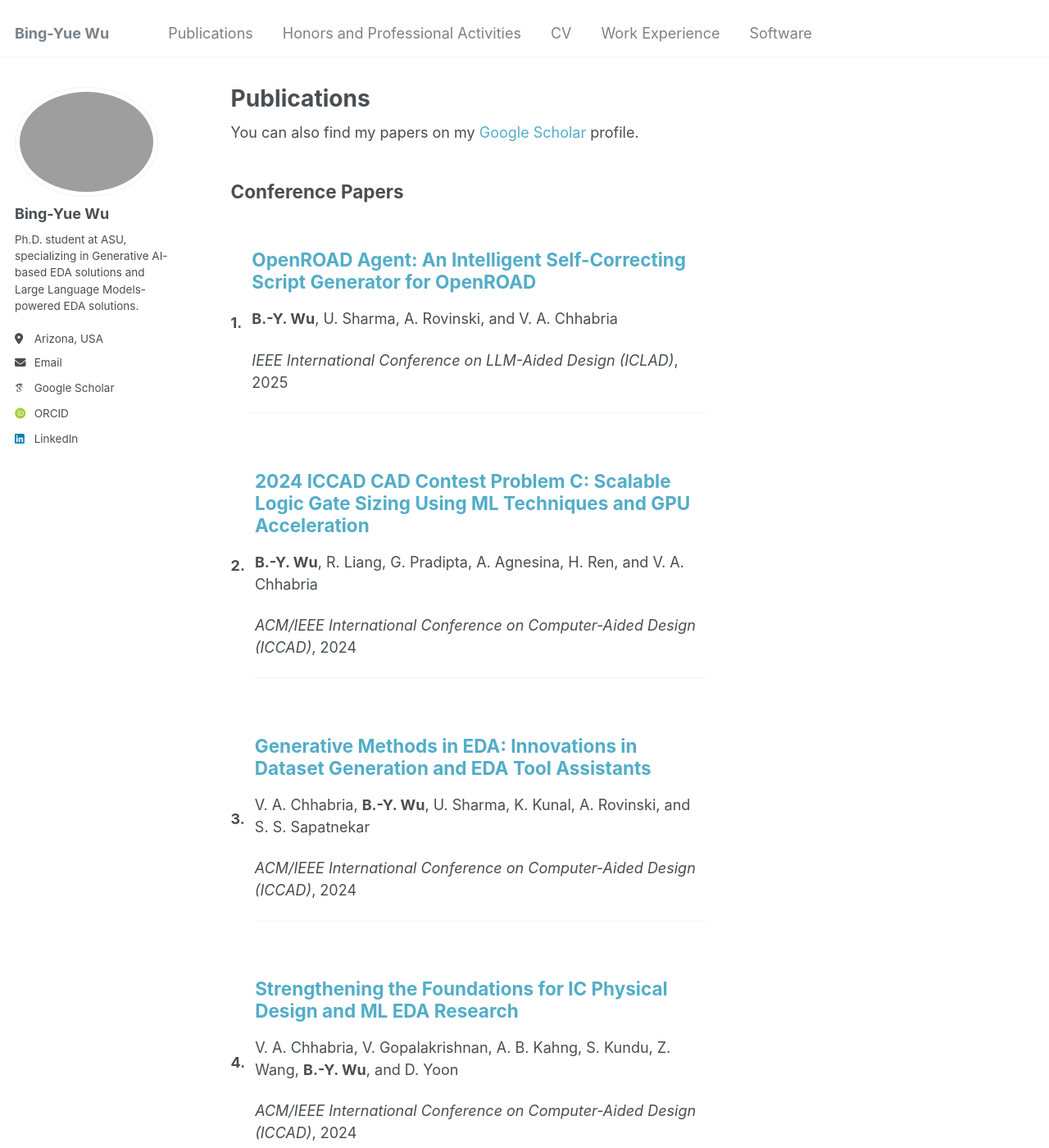
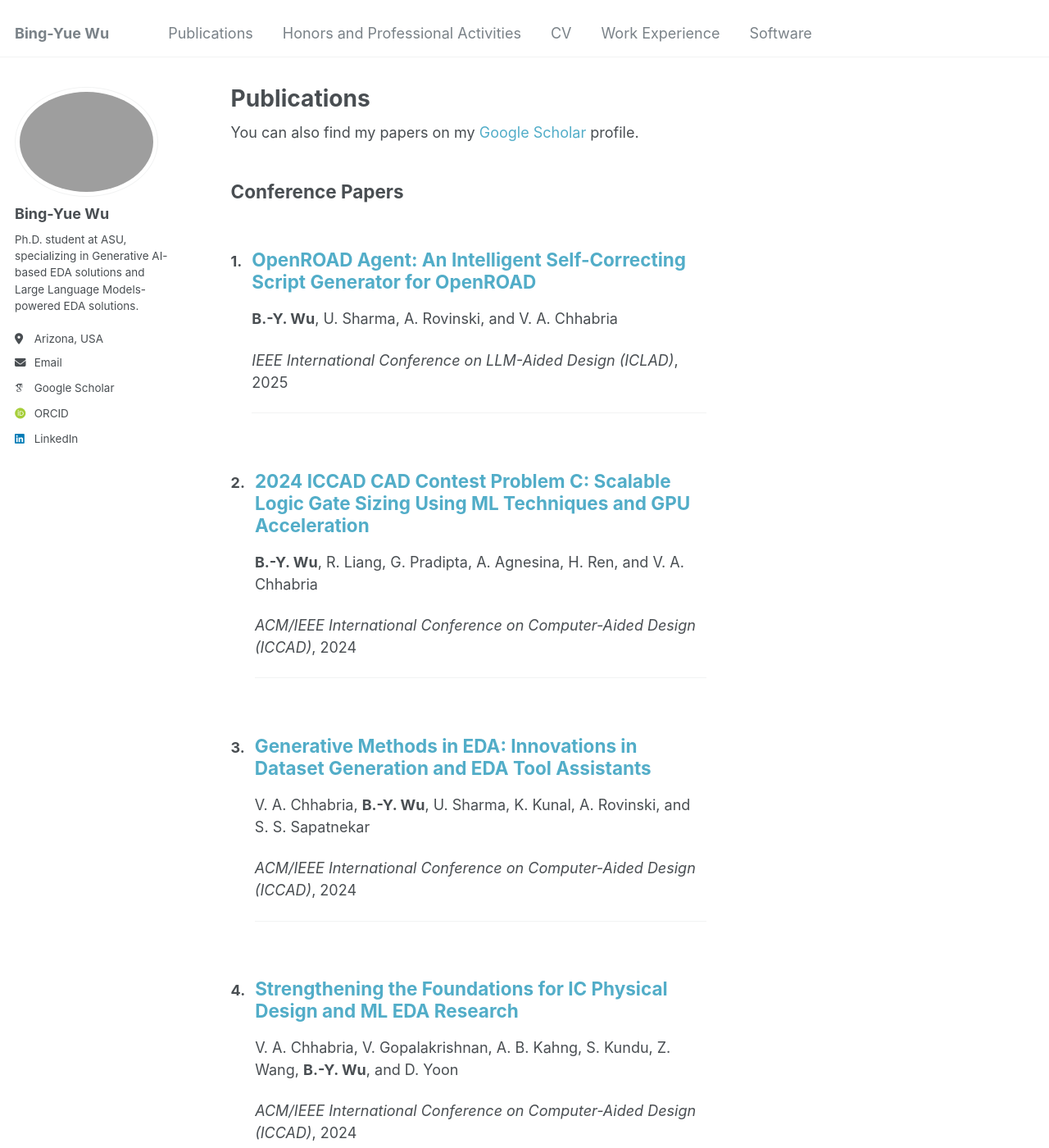
Before and after one commit to bingyuew/bingyuew.github.io, a Jekyll site: the page built from _pages/publications.html, in a window 1280 px wide and 1400 px high. Shown: the whole window at 82% size. Built offline with Jekyll 4.4.1, drawn with Linux system fonts in a browser that asks for light colours; some web fonts are replaced.

Commit message:
update about
Signed-off-by: 吳秉曜 <wubingyao@MacBook-bro.local>

```diff
--- a/_pages/publications.html
+++ b/_pages/publications.html
@@ -45,7 +45,7 @@ author_profile: true
 <style>
 .publication-entry {
   display: flex;
-  align-items: center; /*baseline;*/
+  align-items: baseline;
   flex-wrap: nowrap; /* allow content to wrap if needed */
 }
 .publication-number {
```
